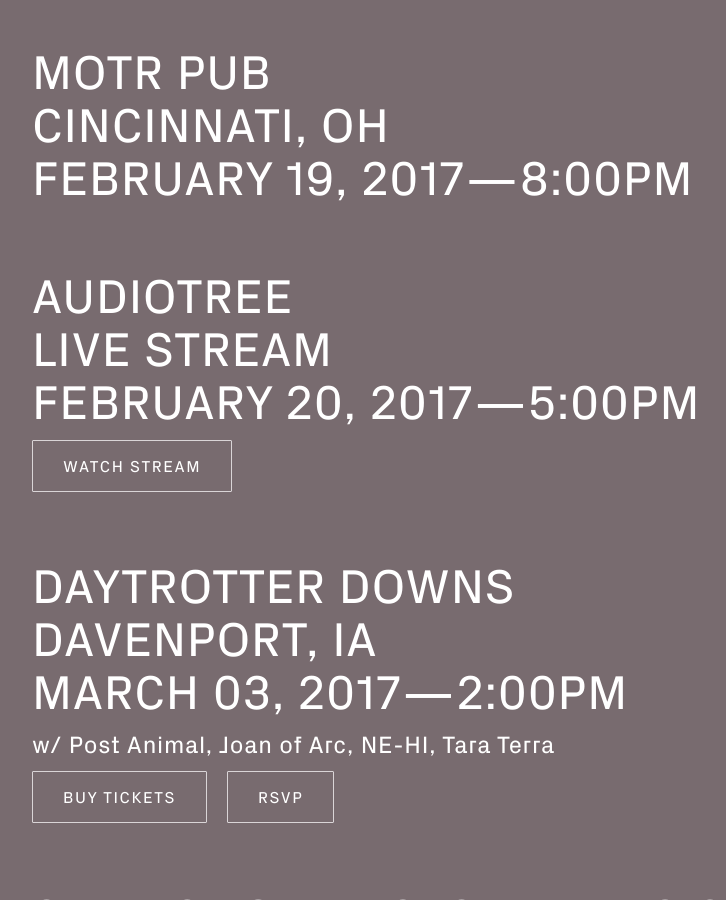
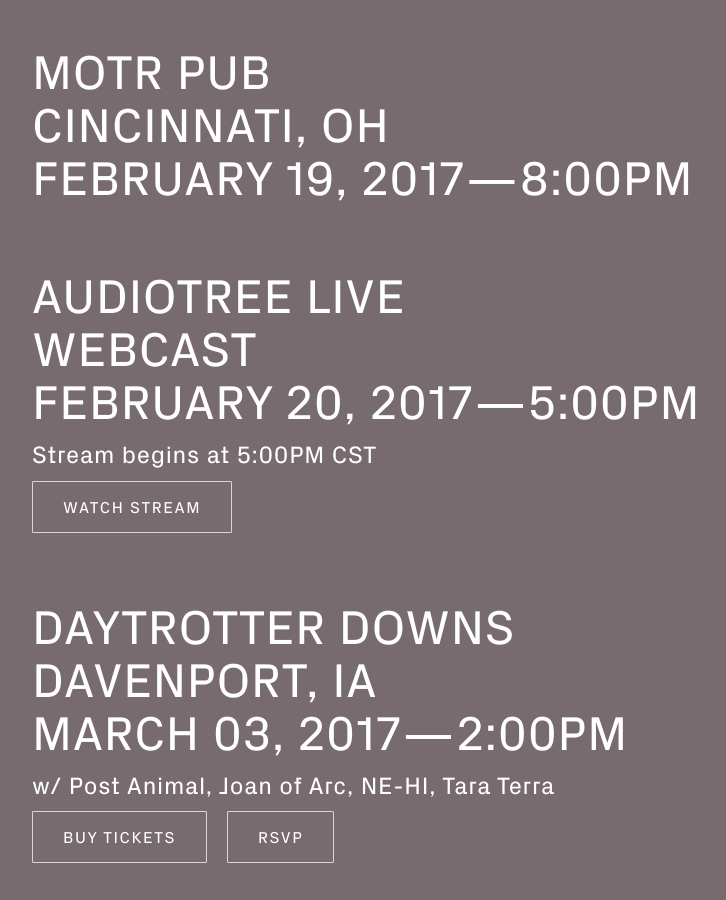
Before and after one commit to sunjacket/sunjacket.github.io, a Jekyll site: the page built from index.html, in a window 1280 px wide and 900 px high, scrolled down 4741 px. Shown: the whole window, without its empty margins (32-758 px from the left). Built offline with Jekyll 4.4.1, drawn with Linux system fonts in a browser that asks for light colours; nearby versions of some CDN libraries; comment, search, counter and statistics services are not loaded.

Commit message:
Update shows

```diff
--- a/index.html
+++ b/index.html
@@ -165,9 +165,10 @@
       <!-- show -->
       <li class="show">
         <dl class="show-details">
-          <dt class="show-venue">Audiotree</dt>
-          <dd class="show-location">Live Stream</dd>
+          <dt class="show-venue">Audiotree Live</dt>
+          <dd class="show-location">Webcast</dd>
           <dd class="show-date-time">February 20, 2017—5:00PM</dd>
+          <dd class="show-bands">Stream begins at 5:00PM CST</dd>
           <dd class="show-links">
             <a class="btn btn-rsvp" href="https://audiotree.tv/live" target="_blank">Watch Stream</a>
           </dd>
```
